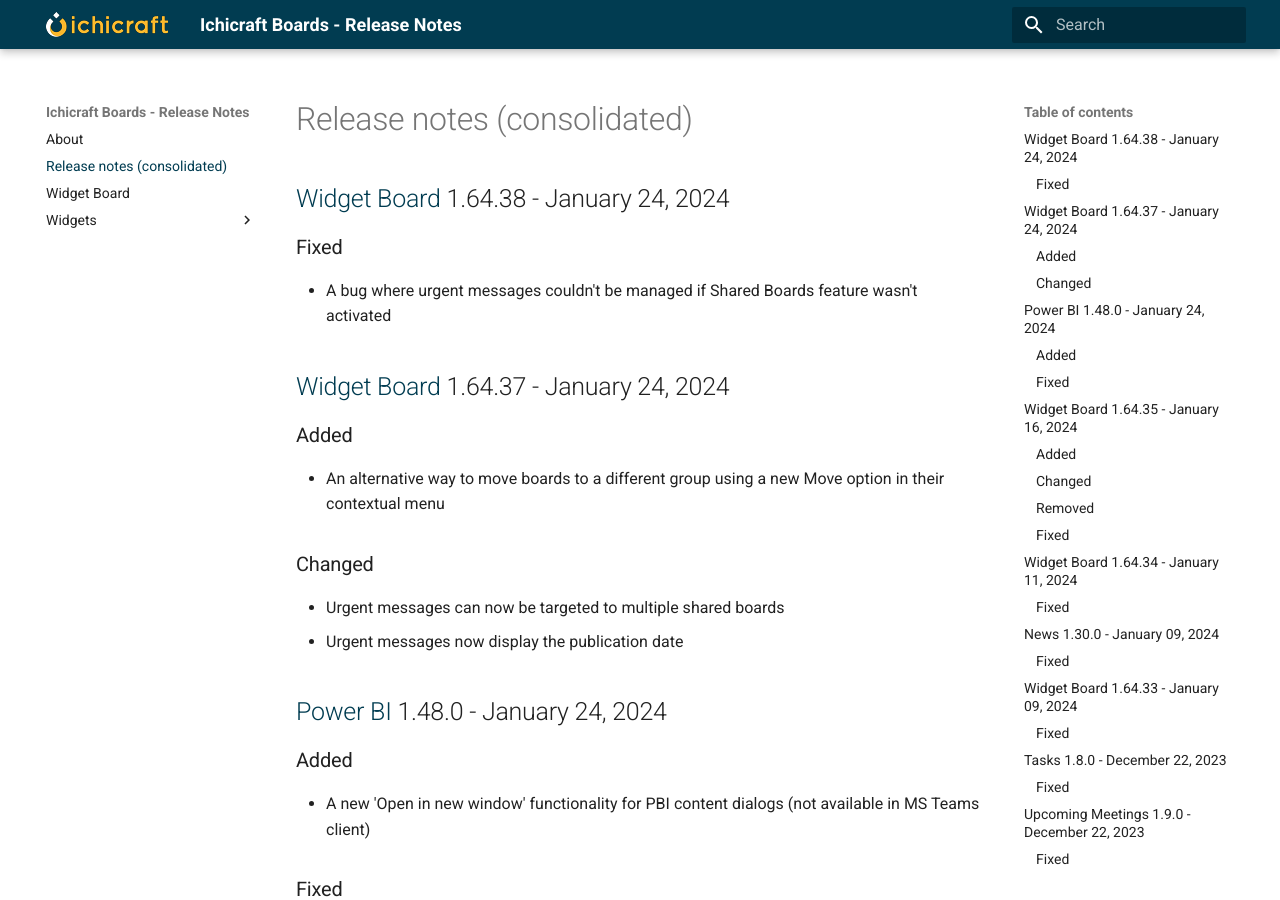
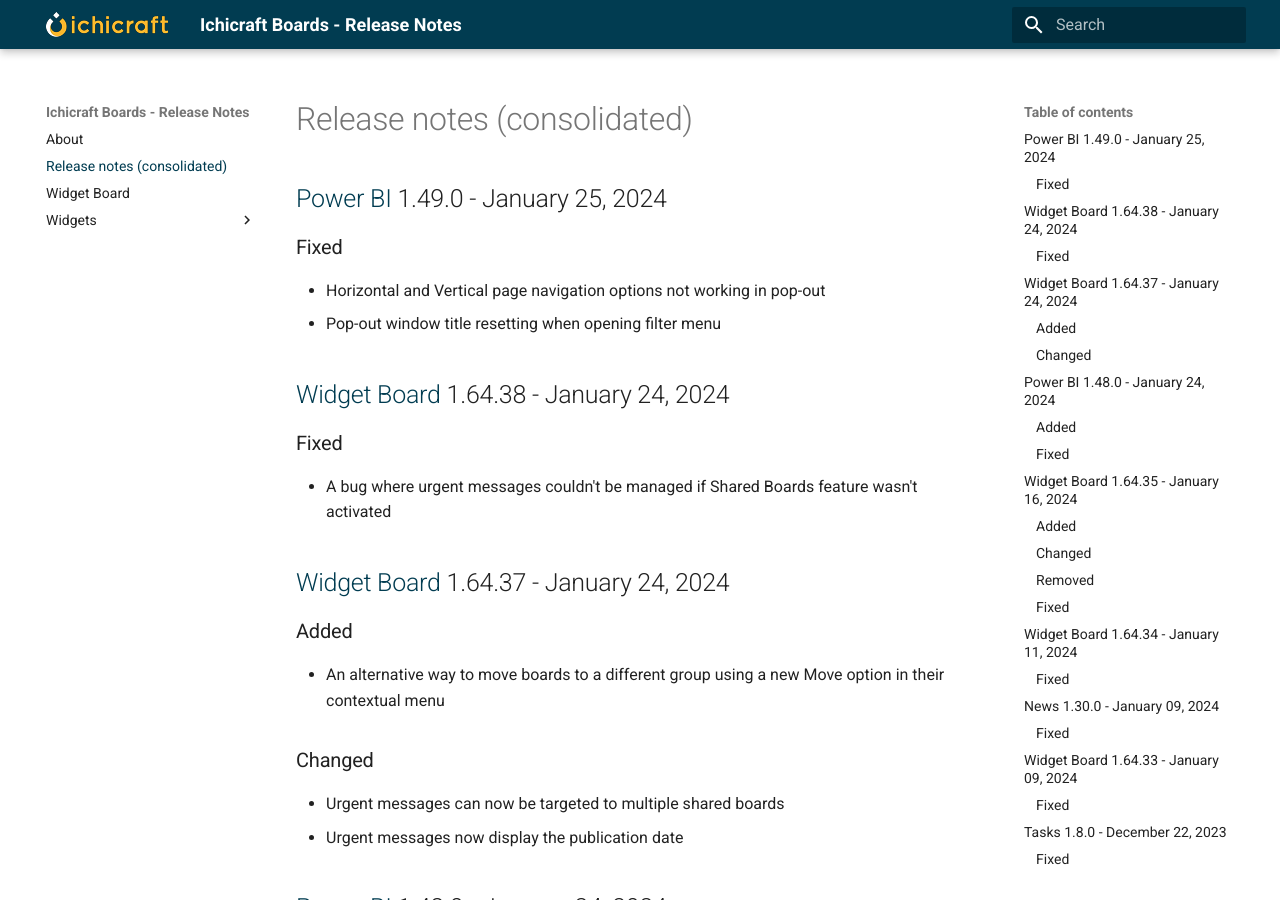
Before and after one commit to ichicraft/widgets-docs, an MkDocs documentation site: the page built from docs/Release-notes-(consolidated).md, in a window 1280 px wide and 900 px high. Built offline with MkDocs 1.6.1 and Material for MkDocs 9.7.7, drawn with Linux system fonts in a browser that asks for light colours.

Commit message:
Release notes updated by BuildService

```diff
--- a/docs/Release-notes-(consolidated).md
+++ b/docs/Release-notes-(consolidated).md
@@ -1,3 +1,9 @@
+## [Power BI](./Widgets/Power BI.md) 1.49.0 - January 25, 2024
+
+### Fixed
+- Horizontal and Vertical page navigation options not working in pop-out
+- Pop-out window title resetting when opening filter menu
+
 ## [Widget Board](./Widget Board.md) 1.64.38 - January 24, 2024
 
 ### Fixed
```
Also changed, not shown: docs/Widgets/Power BI.md (+6 -0 lines).
